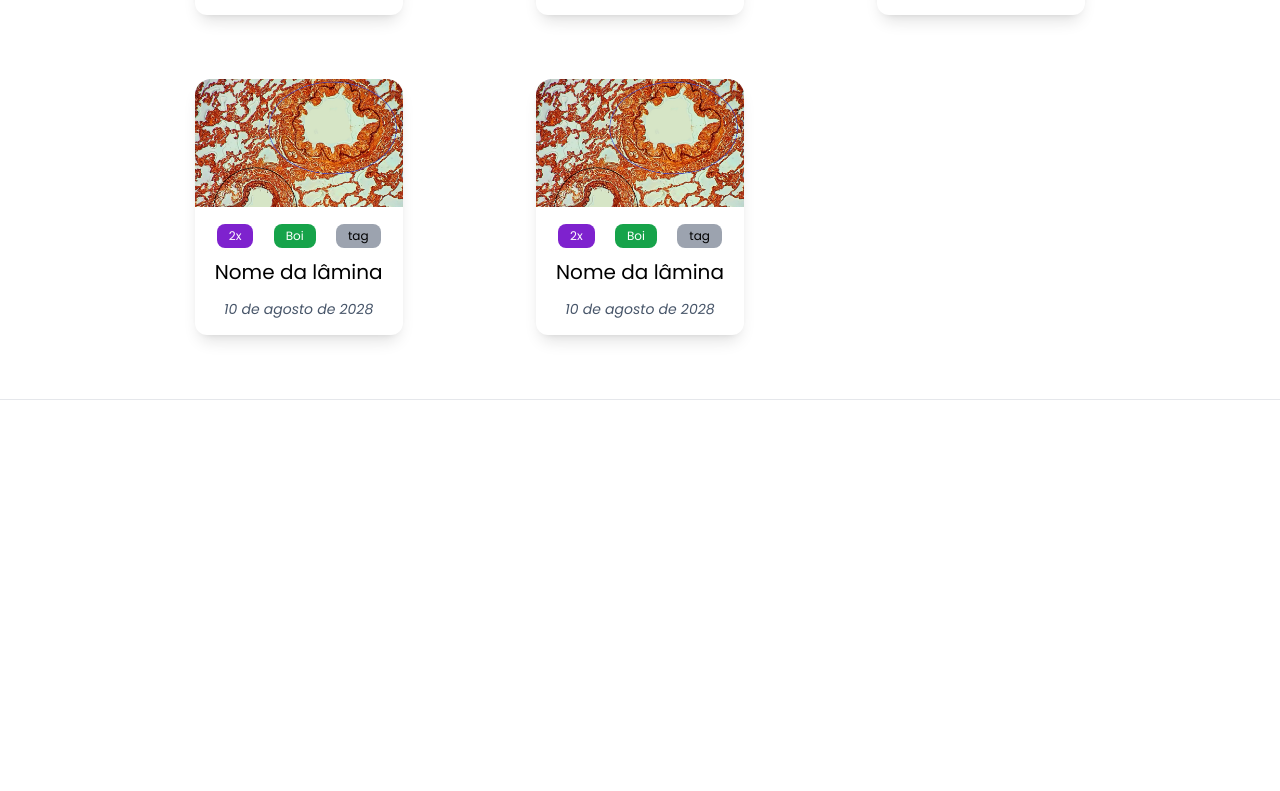
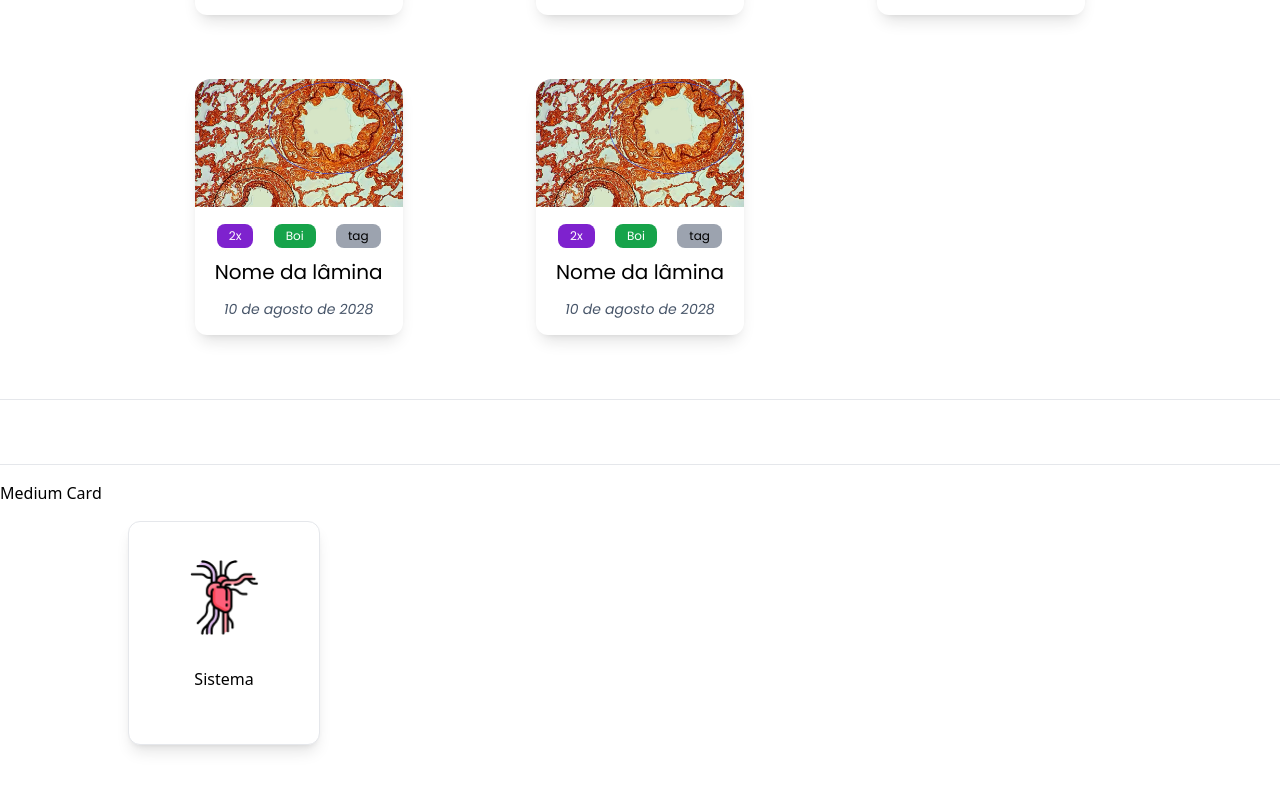
Before and after one commit to fabricadesoftware-ifc/fabricaHistologia_frontend, a Vue app: page /test-components in a window 1280 px wide. Shown: the part 1060-1851 px from the top of the page. Before the commit the page ends 1484 px from the top, so only its background shows below. Built offline with nearby package versions, Linux system fonts and the light colour scheme.

Commit message:
FEAT: Creating the MediumCards #39

```diff
--- a/dev-dist/sw.js
+++ b/dev-dist/sw.js
@@ -82,7 +82,7 @@ define(['./workbox-b5f7729d'], (function (workbox) { 'use strict';
     "revision": "3ca0b8505b4bec776b69afdba2768812"
   }, {
     "url": "index.html",
-    "revision": "0.8g92q5887ug"
+    "revision": "0.upkspv5asto"
   }], {});
   workbox.cleanupOutdatedCaches();
   workbox.registerRoute(new workbox.NavigationRoute(workbox.createHandlerBoundToURL("index.html"), {
--- a/src/assets/styles/main.css
+++ b/src/assets/styles/main.css
@@ -1,8 +1,8 @@
+@import '@mdi/font/css/materialdesignicons.css';
 @import './presets.css';
 @tailwind base;
 @tailwind components;
 @tailwind utilities;
-@import '@mdi/font/css/materialdesignicons.css';
 
 * {
     margin: 0;
--- /dev/null
+++ b/src/components/cards/MediumCardDefault.vue
@@ -0,0 +1,21 @@
+<script setup>
+import vascularImage from '@/assets/media/vascular_3.png';
+
+const props = defineProps({
+    'icon': {
+        type: String,
+        default: vascularImage
+    },
+    'title': {
+        type: String,
+        default: 'Sistema'
+    }
+})
+</script>
+
+<template>
+    <div class="bg-white rounded-xl shadow-lg border w-48 h-56 flex flex-col justify-center content-between text-center duration-200 ease-out hover:bg-gray-200 hover:shadow-xl cursor-pointer mb-28">
+        <img :src="props.icon" class="w-[75px] h-[75px] mx-auto mb-4" />
+        <span class="text-base font-normal my-4">{{ props.title }}</span>
+    </div>
+</template>
--- a/src/views/tests/ComponentsView.vue
+++ b/src/views/tests/ComponentsView.vue
@@ -7,6 +7,7 @@ import BackButton from '../../components/BackButton.vue';
 import DefaultTitle from '@/components/DefaultTitle.vue';
 import CardsContainer from '@/components/CardsContainer.vue';
 import SlideCard from '@/components/SlideCard.vue';
+import MediumCardDefault from '@/components/cards/MediumCardDefault.vue';
 
 const objs = ref([
     {name: 'Nome da lâmina', date: ['10', 'agosto', '2028'], tags: [{color: 'text-white', background: 'bg-purple-700', content: '2x'}, {color: 'text-white', background: 'bg-green-600', content: 'Boi'}, {color: 'text-black', background: 'bg-gray-400', content: 'tag'} ]},
@@ -78,5 +79,12 @@ const datas_AdditionalInfo = [
         </CardsContainer>
         <hr>
         <br>
+
+        <hr class="mt-10">
+        <p class="py-4">Medium Card</p>
+        <ContainerDefault>
+          <MediumCardDefault />
+        </ContainerDefault>
+
     </main>
 </template>
```
Also changed, not shown: src/assets/media/vascular_3.png (added).
